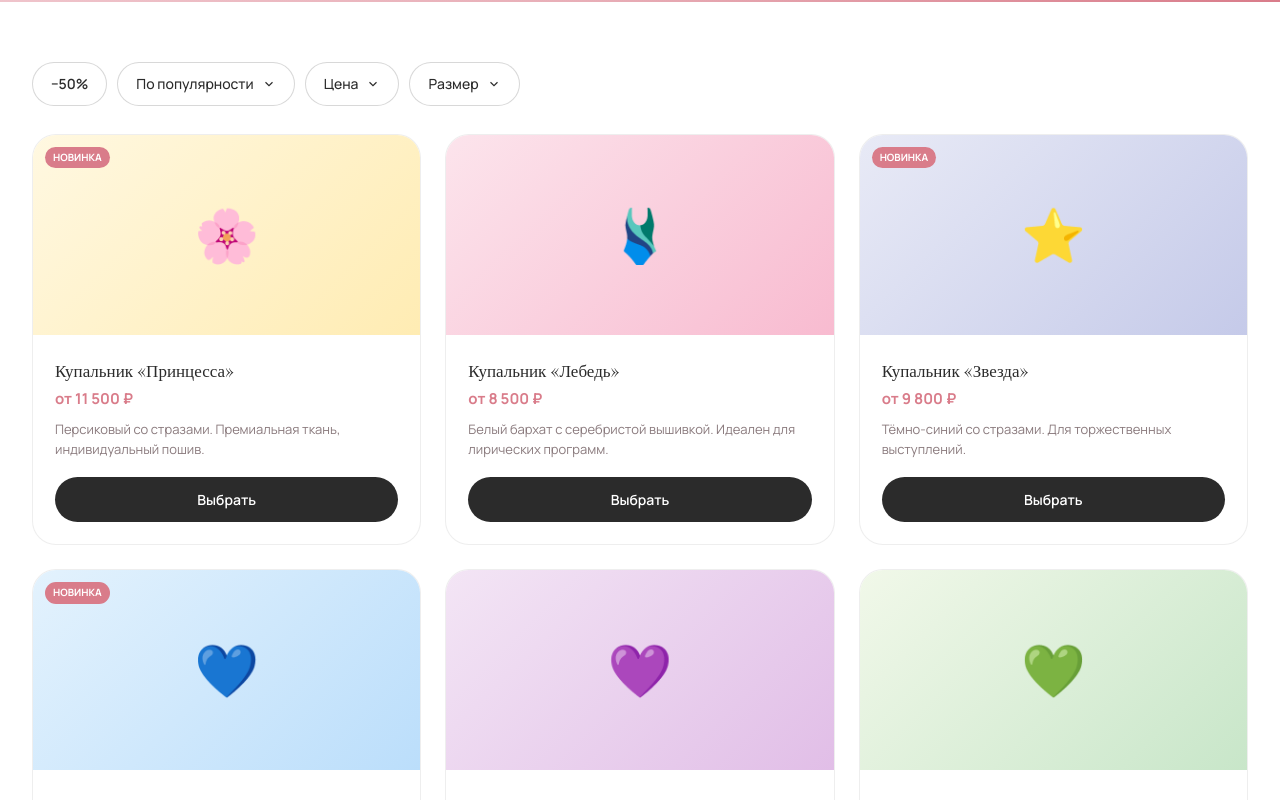
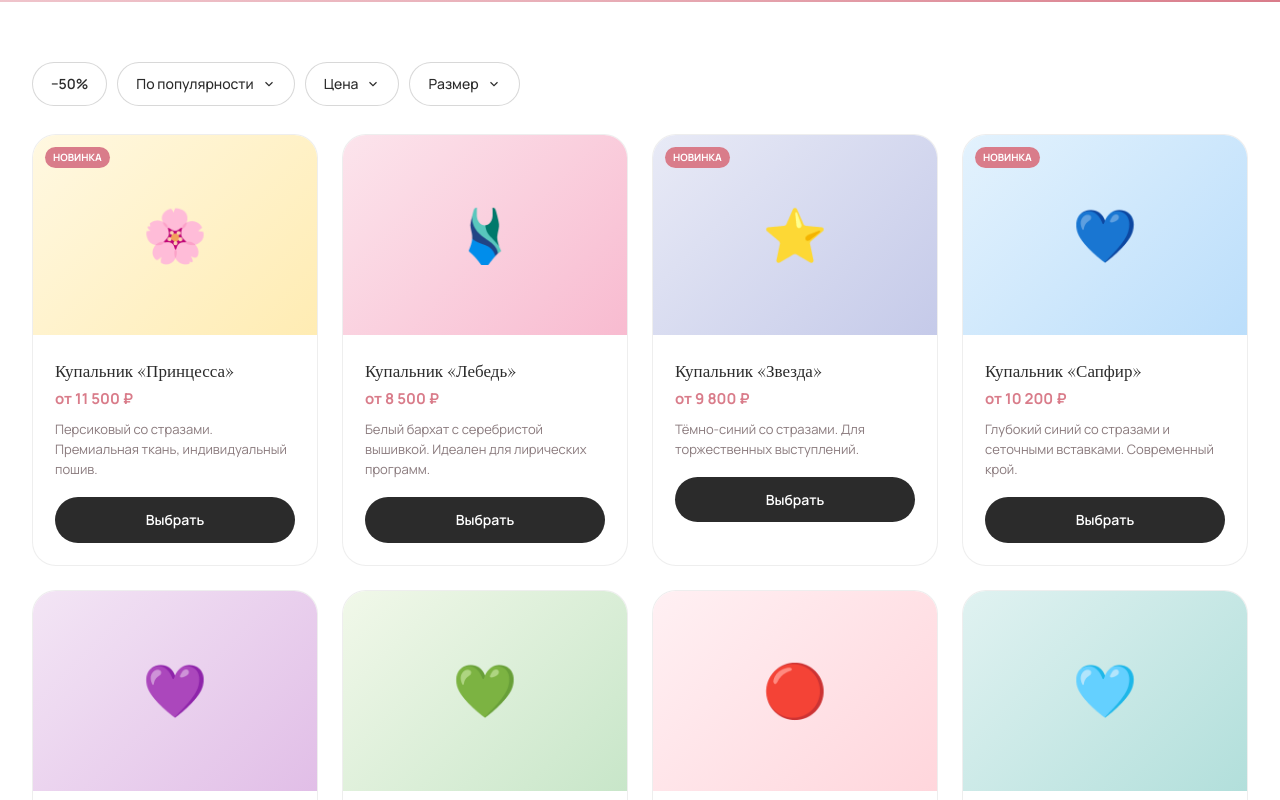
Before and after one commit to OrmonovB/mama-gym, a Next.js app: page /atelier in a window 1280 px wide. Shown: the part 460-1260 px from the top of the page. Built offline with nearby package versions, Linux system fonts and the light colour scheme; a web font is replaced by a local one.

Commit message:
адаптация

```diff
--- a/app/globals.css
+++ b/app/globals.css
@@ -217,7 +217,7 @@ footer{background:var(--ink);color:#fff;padding:80px 0 32px;margin-top:80px}
 
 /* CATALOG (atelier) */
 .catalog{padding:80px 0}
-.catalog-grid{display:grid;grid-template-columns:repeat(3,1fr);gap:24px}
+.catalog-grid {display: grid;grid-template-columns: repeat(auto-fill, minmax(280px, 1fr));gap: 24px;}
 .prod-card{border:1px solid var(--line);border-radius:24px;overflow:hidden;background:#fff;transition:transform .25s,box-shadow .25s}
 .prod-card:hover{transform:translateY(-4px);box-shadow:0 20px 40px -20px rgba(217,124,138,.3)}
 .prod-card__img{height:200px;display:flex;align-items:center;justify-content:center;font-size:52px;position:relative;overflow:hidden}
@@ -337,7 +337,7 @@ tr:hover td{background:#fafafa}
   .page-hero h1 { font-size:clamp(36px,8vw,56px); }
 
   /* Catalog */
-  .catalog-grid { grid-template-columns:1fr; }
+  .catalog-grid { grid-template-columns: repeat(2, 1fr); }
 
   /* Admin */
   .admin-sidebar { display:none; }
@@ -386,3 +386,7 @@ tr:hover td{background:#fafafa}
     margin-top: 40px;
   }
 }
+
+@media(max-width:560px) {
+  .catalog-grid { grid-template-columns: 1fr; }
+}
--- a/app/shops/page.tsx
+++ b/app/shops/page.tsx
@@ -97,7 +97,7 @@ export default function ShopsPage() {
               Ничего не найдено — попробуйте изменить фильтры
             </div>
           ) : (
-            <div style={{display:'grid',gridTemplateColumns:'repeat(3,1fr)',gap:24}}>
+            <div style={{display:'grid',gridTemplateColumns: 'repeat(auto-fill, minmax(280px, 1fr))',gap:24}}>
               {filtered.map(s => (
                 <div key={s.id} style={{border:'1px solid rgba(43,43,43,.08)',borderRadius:24,overflow:'hidden',background:'#fff',cursor:'pointer',transition:'transform .25s,box-shadow .25s',position:'relative'}}>
                   <div style={{height:160,background:'linear-gradient(135deg,#2b2b2b,#4a4244)',position:'relative',display:'flex',alignItems:'center',justifyContent:'center'}}>
```
